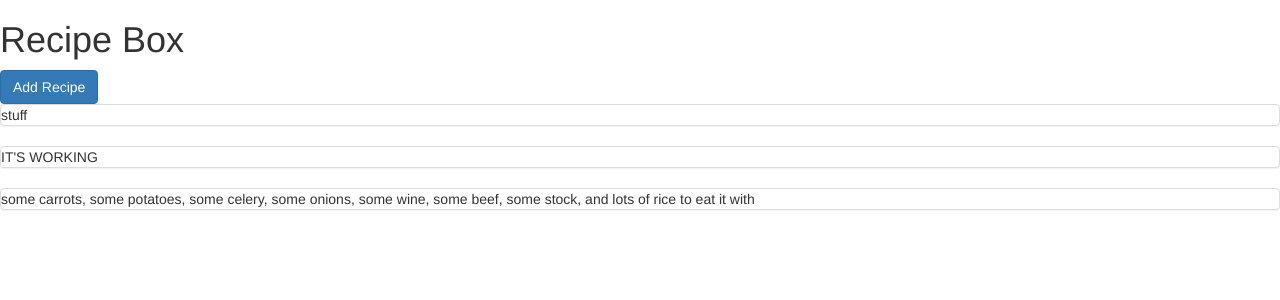
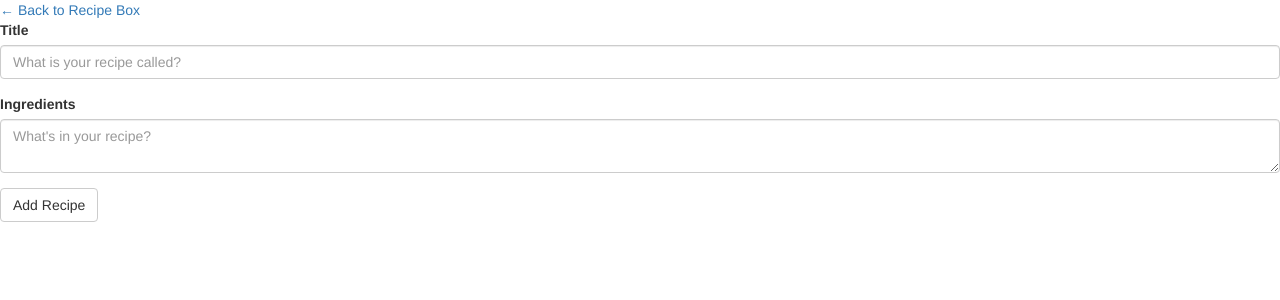
Before and after one commit to eina/recipe-box, a React (Create React App) app: page /add in a window 1280 px wide. Shown: the top 300 px of the page. Built offline with nearby package versions, Linux system fonts and the light colour scheme.

Commit message:
implemented redirect to index after adding new recipe

```diff
--- a/src/components/AddRecipe.js
+++ b/src/components/AddRecipe.js
@@ -1,6 +1,6 @@
 import React, { Component } from 'react';
 import { FormGroup, ControlLabel, FormControl, Button } from 'react-bootstrap';
-import { Link } from 'react-router';
+import { Link, browserHistory } from 'react-router';
 import { connect } from 'react-redux';
 
 
@@ -35,6 +35,7 @@
       title: '',
       body: ''
     })
+    browserHistory.push('/')
   }
 
   render(){
@@ -74,7 +75,6 @@
 /*
 TO DO:
   1. when button is clicked go back to '/' route
-  2. render the stuff from the redux state to the '/' page
 */
 
 const mapStateToProps = (state) => {
--- a/src/index.js
+++ b/src/index.js
@@ -1,6 +1,6 @@
 import React from 'react';
 import ReactDOM from 'react-dom';
-import {Route, Router, IndexRoute, hashHistory } from 'react-router';
+import {Route, Router, IndexRoute, browserHistory } from 'react-router';
 import { Provider } from 'react-redux';
 
 import { addRecipe } from './actions'
@@ -28,7 +28,7 @@
 
 ReactDOM.render(
   <Provider store={store}>
-    <Router history={hashHistory}>
+    <Router history={browserHistory}>
       <Route path="/">
         <IndexRoute component={App} />
         <Route path="/add" component={AddRecipe} />
```
